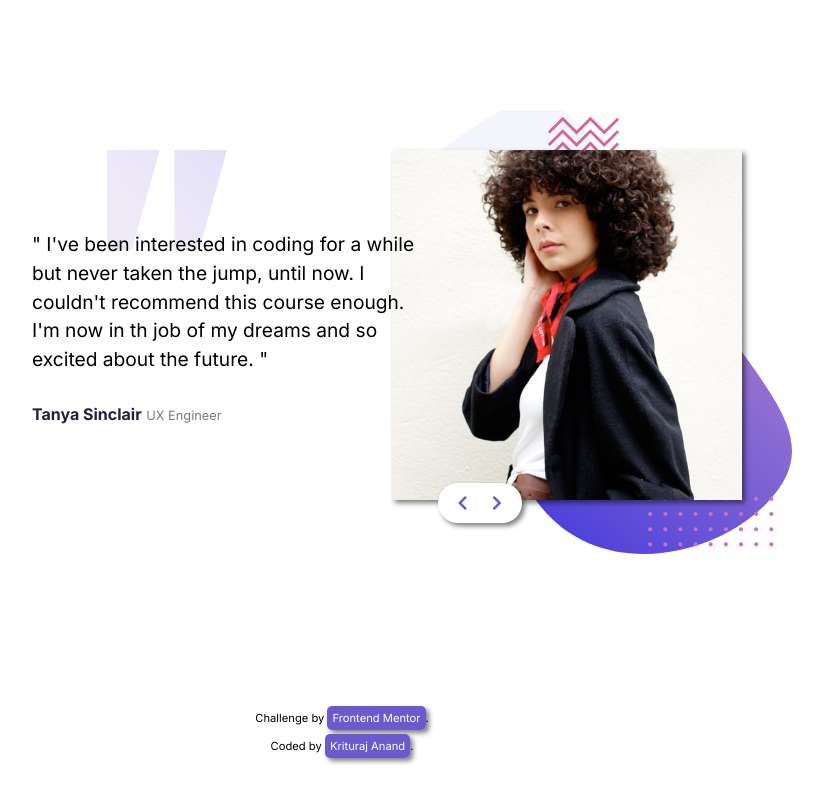
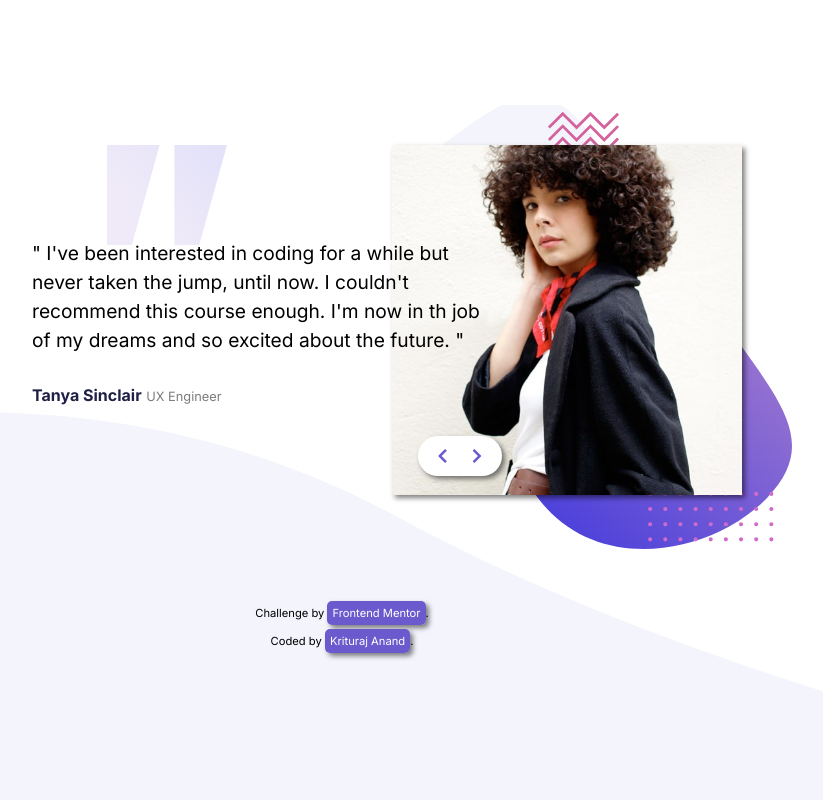
Before and after one commit to kjais1720/Testimonial-slider, a plain HTML site: page index.html in a window 1280 px wide. Shown: the whole page, without its empty margins (298-1121 px from the left). Drawn offline with Linux system fonts and the light colour scheme.

Commit message:
Update styles.css

```diff
--- a/styles.css
+++ b/styles.css
@@ -1,4 +1,4 @@
-@import url('https://fonts.googleapis.com/css2?family=Inter:wght@300;400;700&display=swap');
+@import url('https://fonts.googleapis.com/css2?family=Inter:wght@300;400;700&family=Newsreader:wght@300&display=swap');
 
 :root{
     --shadow: 3px 3px 5px rgba(0,0,0,0.5);
@@ -18,6 +18,10 @@ body{
     font-family: 'Inter', sans-serif;
     background-color: white;
     overflow-x: hidden;
+    background: url(images/pattern-curve.svg);
+    background-position: 0% 100%;
+    background-size: 120%;
+    background-repeat: no-repeat;
 }
 
 img{
@@ -28,7 +32,7 @@ img{
     position: relative;
     width: 100%;
     max-width: 800px;
-    padding: 150px 50px;
+    padding: 50px 0px;
 }
 
 .slide{
@@ -52,7 +56,7 @@ img{
 }
 
     .slide .left-column p{
-        width: 90%;
+        width: 100%;
         margin-left: 20%;
         font-size: 1.2rem;
         line-height: 1.5;
@@ -100,7 +104,7 @@ img{
 
     .container .buttons{
         position: absolute;
-        bottom: 20%;
+        bottom: 16%;
         right: 30%;
         padding: 10px;
         z-index: 99;
```
